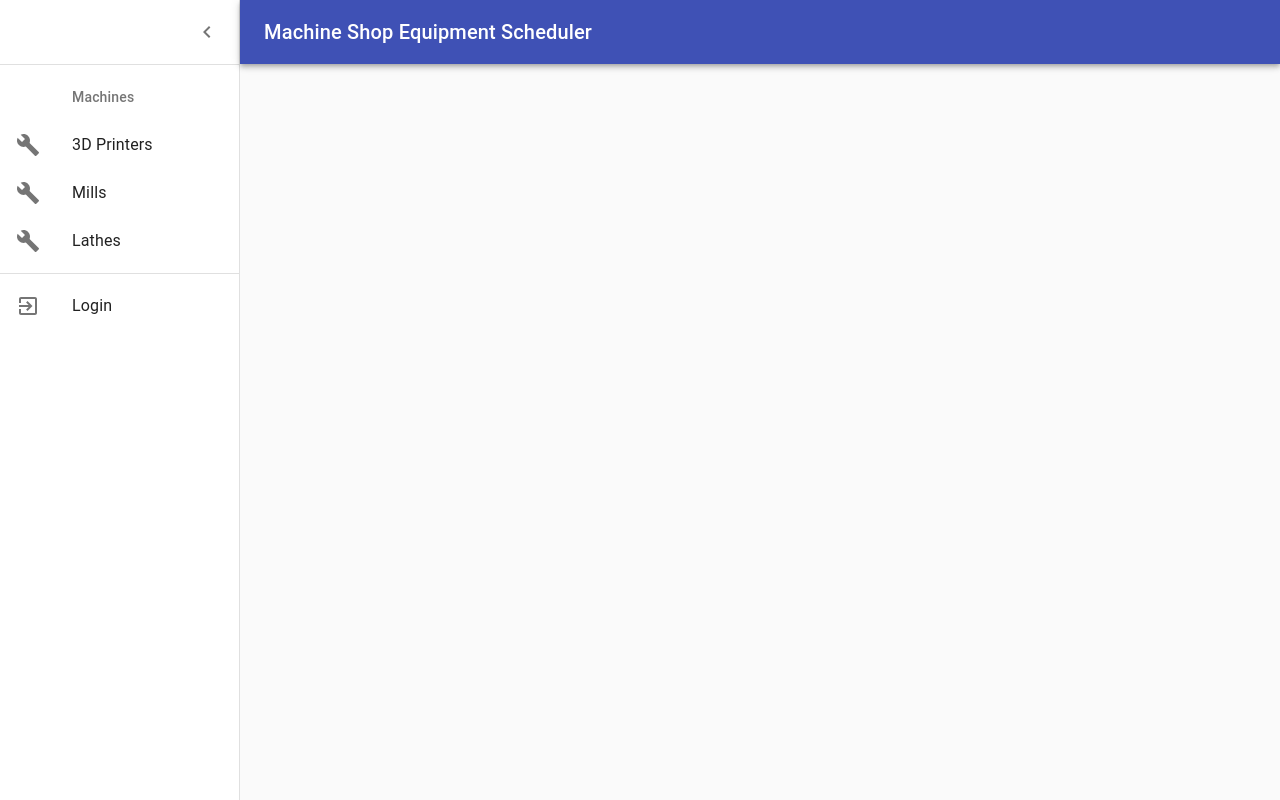
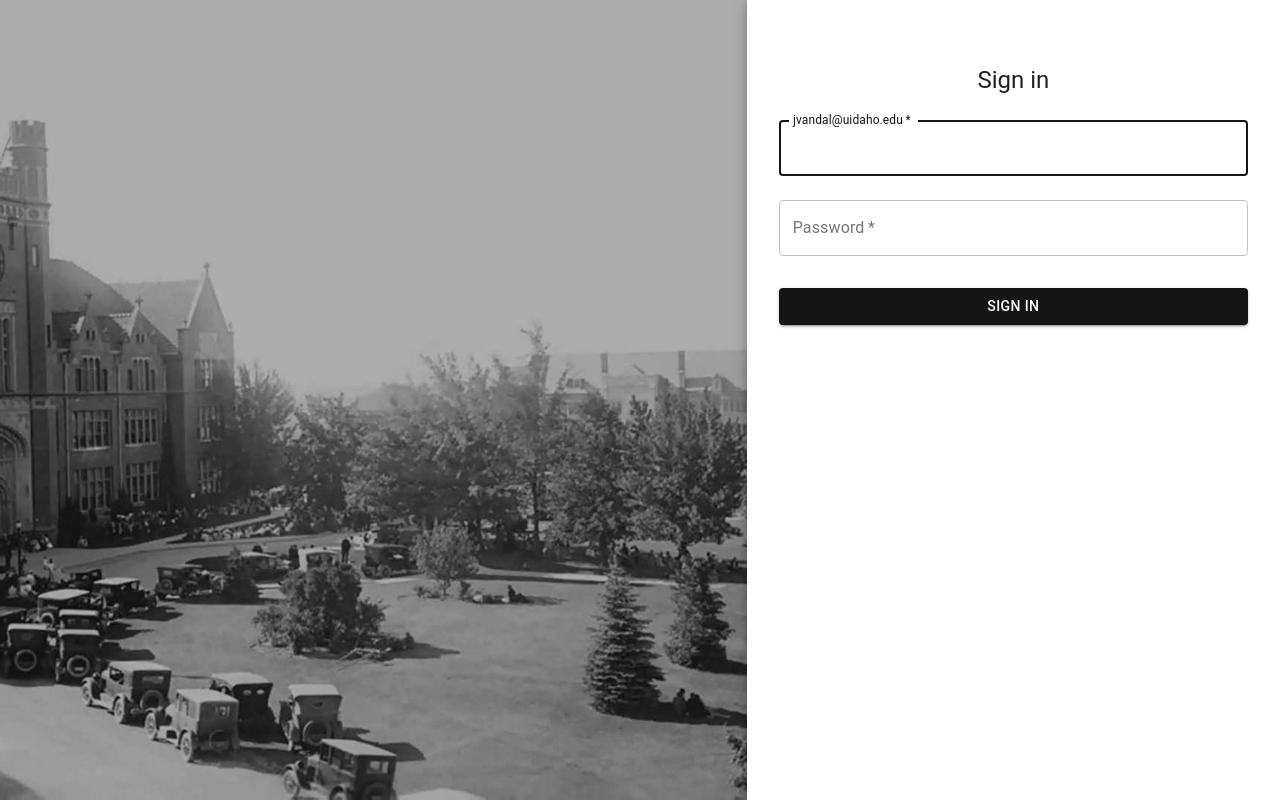
Before and after one commit to gabrielhasen/mergecapstone, a React (Create React App) app in the folder client/: page /login in a window 1280 px wide. Built offline with nearby package versions, Linux system fonts and the light colour scheme.

Commit message:
Fixed Routing and Themes

```diff
--- a/client/src/App.js
+++ b/client/src/App.js
@@ -1,14 +1,35 @@
-import React from 'react';
+//import React from 'react';
+import React, { Component } from 'react';
+import { Router } from 'react-router-dom';
+import { createBrowserHistory } from 'history';
 import Dashboard from './Components/Dashboard';
+import MuiThemeProvider from '@material-ui/core/styles/MuiThemeProvider';
 
-function App() {
-  return (
-    <div className="App">
-      <header className="App-header">
-        <Dashboard/>
-      </header>
-    </div>
-  );
+
+import Routes from './Routes';
+import muiTheme from './Themes/muiTheme';
+// function App() {
+//   return (
+//     <div className="App">
+//       <header className="App-header">
+//         <Dashboard/>
+//       </header>
+//     </div>
+//   );
+// }
+
+// export default App;
+
+const browserHistory = createBrowserHistory();
+
+export default class App extends Component {
+  render() {
+    return (
+      <Router history={browserHistory}>
+        <MuiThemeProvider theme={muiTheme}>
+        <Routes />
+        </MuiThemeProvider>
+      </Router>
+    );
+  }
 }
-
-export default App;
--- /dev/null
+++ b/client/src/Components/SignInSide.js
@@ -0,0 +1,114 @@
+import React from 'react';
+import Avatar from '@material-ui/core/Avatar';
+import Button from '@material-ui/core/Button';
+import CssBaseline from '@material-ui/core/CssBaseline';
+import TextField from '@material-ui/core/TextField';
+import FormControlLabel from '@material-ui/core/FormControlLabel';
+import Checkbox from '@material-ui/core/Checkbox';
+import Link from '@material-ui/core/Link';
+import Paper from '@material-ui/core/Paper';
+import Box from '@material-ui/core/Box';
+import Grid from '@material-ui/core/Grid';
+import LockOutlinedIcon from '@material-ui/icons/LockOutlined';
+import Typography from '@material-ui/core/Typography';
+import { makeStyles } from '@material-ui/core/styles';
+
+function Copyright() {
+  return (
+    <Typography variant="body2" color="textSecondary" align="center">
+      {'Copyright © '}
+      <Link color="inherit" href="https://material-ui.com/">
+        Your Website
+      </Link>{' '}
+      {new Date().getFullYear()}
+      {'.'}
+    </Typography>
+  );
+}
+
+const useStyles = makeStyles(theme => ({
+  root: {
+    height: '100vh',
+  },
+  image: {
+    backgroundImage: 'url(auth.jpeg)',
+    backgroundRepeat: 'no-repeat',
+    backgroundColor:
+      theme.palette.type === 'dark' ? theme.palette.grey[900] : theme.palette.grey[50],
+    backgroundSize: 'cover',
+    backgroundPosition: 'center',
+  },
+  paper: {
+    margin: theme.spacing(8, 4),
+    display: 'flex',
+    flexDirection: 'column',
+    alignItems: 'center',
+  },
+  avatar: {
+    margin: theme.spacing(1),
+    backgroundColor: theme.palette.secondary.main,
+  },
+  form: {
+    width: '100%', // Fix IE 11 issue.
+    marginTop: theme.spacing(1),
+  },
+  submit: {
+    margin: theme.spacing(3, 0, 2),
+  },
+}));
+
+export default function SignInSide() {
+  const classes = useStyles();
+
+  return (
+    <Grid container component="main" className={classes.root}>
+      <CssBaseline />
+      <Grid item xs={false} sm={4} md={7} className={classes.image} />
+      <Grid item xs={12} sm={8} md={5} component={Paper} elevation={6} square>
+        <div className={classes.paper}>
+          <Typography component="h1" variant="h5">
+            Sign in
+          </Typography>
+          <form className={classes.form} noValidate>
+            <TextField
+              variant="outlined"
+              margin="normal"
+              required
+              fullWidth
+              id="email"
+              label="jvandal@uidaho.edu"
+              name="email"
+              autoComplete="email"
+              autoFocus
+            />
+            <TextField
+              variant="outlined"
+              margin="normal"
+              required
+              fullWidth
+              name="password"
+              label="Password"
+              type="password"
+              id="password"
+              autoComplete="current-password"
+            />
+            <Button
+              type="submit"
+              fullWidth
+              variant="contained"
+              color="primary"
+              className={classes.submit}
+              //CHANGE
+              href="/home"
+            >
+              Sign In
+            </Button>
+            <Box mt={5}>
+              {/* <Copyright /> */}
+            </Box>
+          </form>
+        </div>
+      </Grid>
+    </Grid>
+  );
+}
--- a/client/src/Components/listItems.js
+++ b/client/src/Components/listItems.js
@@ -32,7 +32,7 @@ export const mainListItems = (
 
 export const secondaryListItems = (
   <div>
-    <ListItem button>
+    <ListItem button component="a" href="/login">
       <ListItemIcon>
         <ExitToAppIcon />
       </ListItemIcon>
--- /dev/null
+++ b/client/src/Routes.js
@@ -0,0 +1,17 @@
+import React from 'react';
+import { Switch, Redirect, Route } from 'react-router-dom';
+
+import Dashboard from './Components/Dashboard';
+import SignInSide from './Components/SignInSide';
+
+const Routes = () => {
+    return (
+      <Switch>
+          <Route path="/home" component={Dashboard} />
+          <Route path="/login" component={SignInSide} />
+          <Redirect from="/" to="home" />
+      </Switch>
+    );
+  };
+
+  export default Routes;
--- /dev/null
+++ b/client/src/Themes/muiTheme.js
@@ -0,0 +1,17 @@
+import { createMuiTheme } from '@material-ui/core/styles';
+
+const theme = createMuiTheme({
+  typography: {
+    useNextVariants: true,
+  },
+  palette: {
+    primary: {
+      light: '#3f3f3f',
+      main: '#151515',
+      dark: '#141414',
+      contrastText: '#fff',
+    },
+  },
+});
+
+export default theme;
```
Also changed, not shown: client/public/auth.jpeg (added), 1 other file (tests, documents, lock files or other folders).
